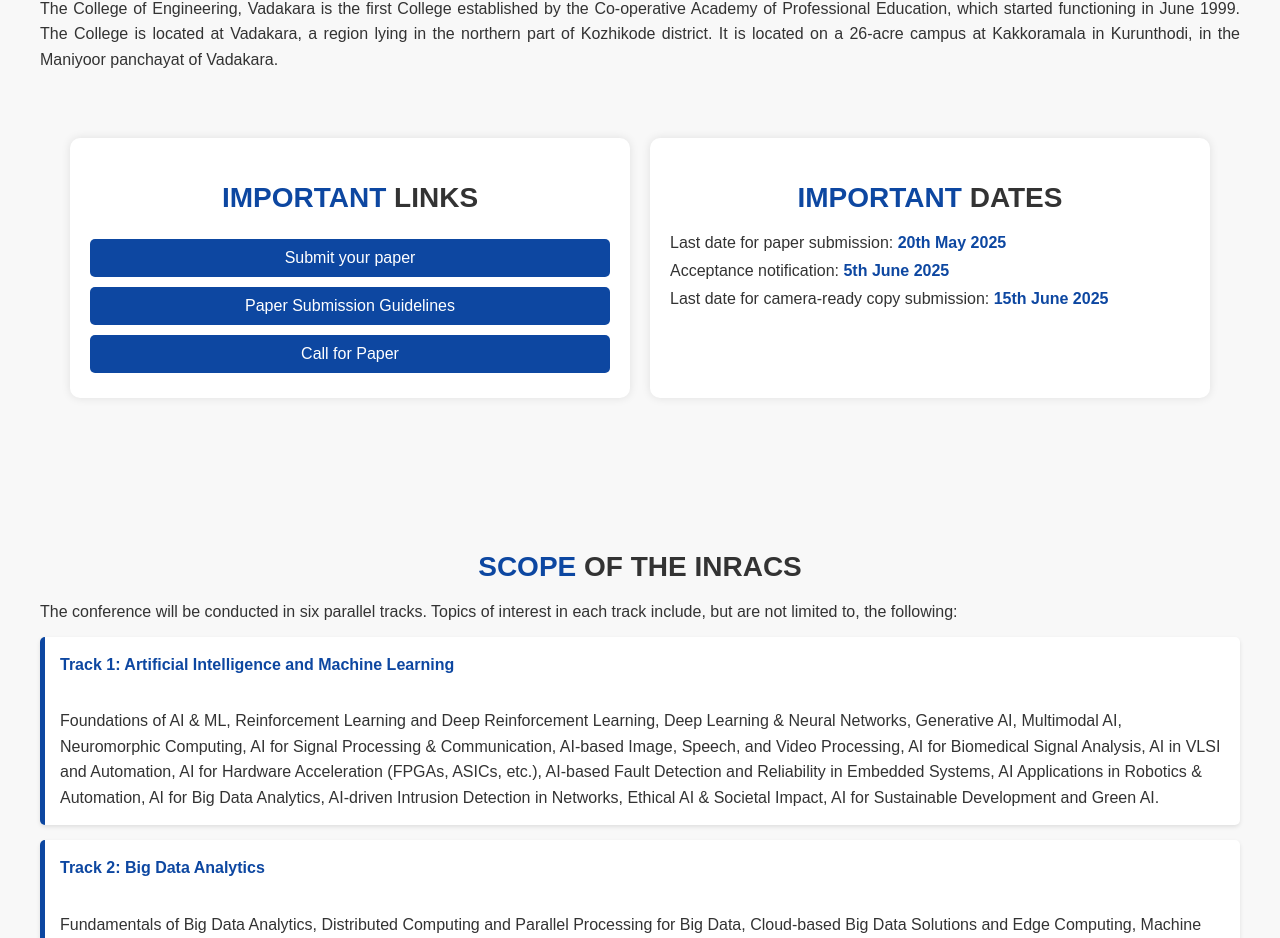
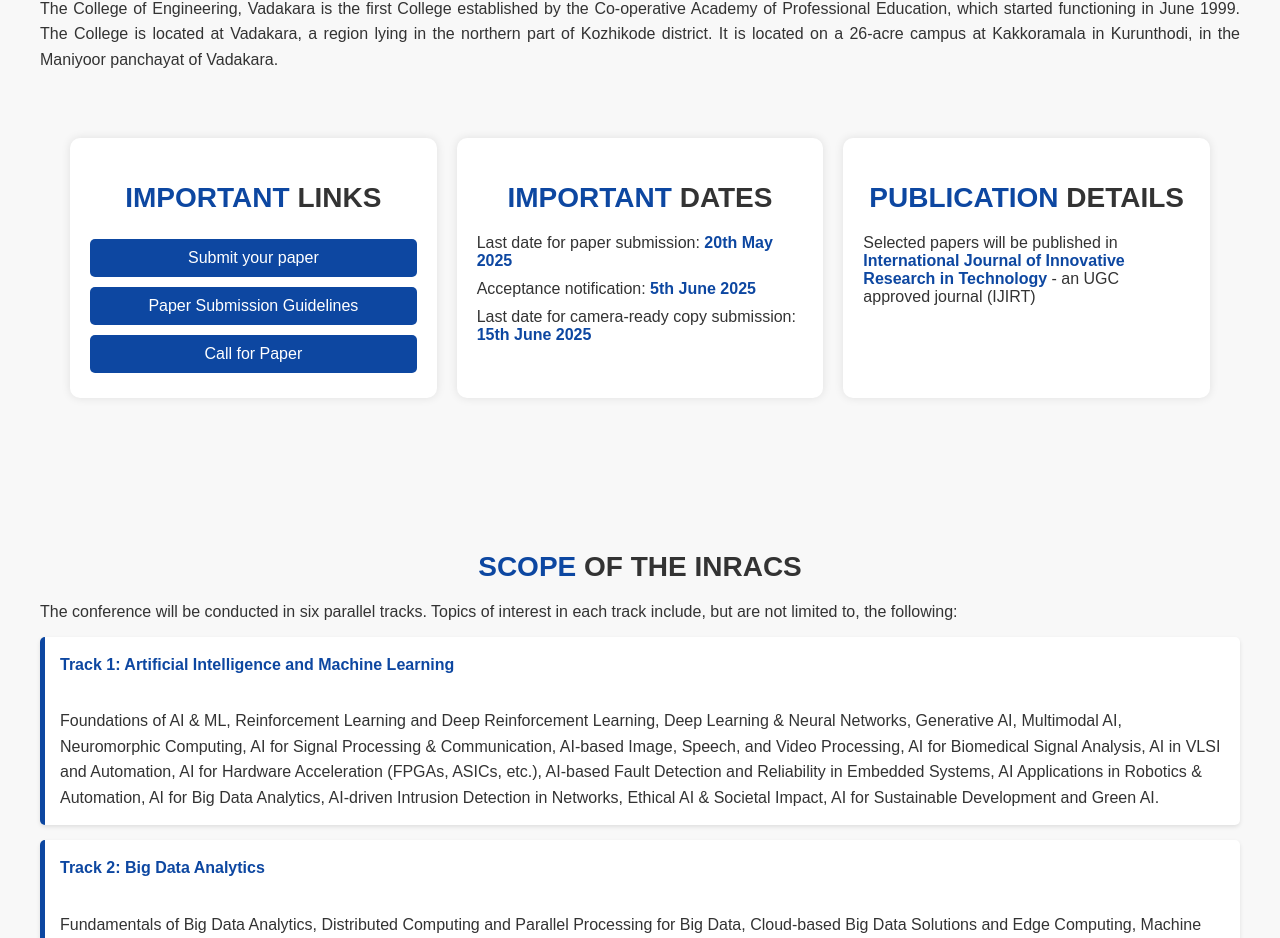
Before and after one commit to AmarnathSooraj/APCI, a React (Vite) app: page / in a window 1280 px wide. Shown: the part 1231-2169 px from the top of the page. Built offline with nearby package versions, Linux system fonts and the light colour scheme; a web font is replaced by a local one.

Commit message:
publication added in home page

```diff
--- a/package.json
+++ b/package.json
@@ -24,6 +24,6 @@
     "eslint-plugin-react-hooks": "^5.1.0",
     "eslint-plugin-react-refresh": "^0.4.19",
     "globals": "^15.15.0",
-    "vite": "^6.2.0"
+    "vite": "^6.3.5"
   }
 }
--- a/src/Components/Home/Home.jsx
+++ b/src/Components/Home/Home.jsx
@@ -56,6 +56,13 @@ function Home() {
               <li>Last date for camera-ready copy submission: <a href="#">15th June 2025</a></li>
             </ul>
           </div>
+
+          <div className="dates-section">
+            <h2 className="section-heading">PUBLICATION <span>DETAILS</span></h2>
+            <ul className="dates-list">
+              <li>Selected papers will be published in <a href="#">International Journal of Innovative Research in Technology</a> - an UGC approved journal (IJIRT)</li>
+            </ul>
+          </div>
         </div>
       </section>
 
```
Also changed, not shown: 1 other file (tests, documents, lock files or other folders).
